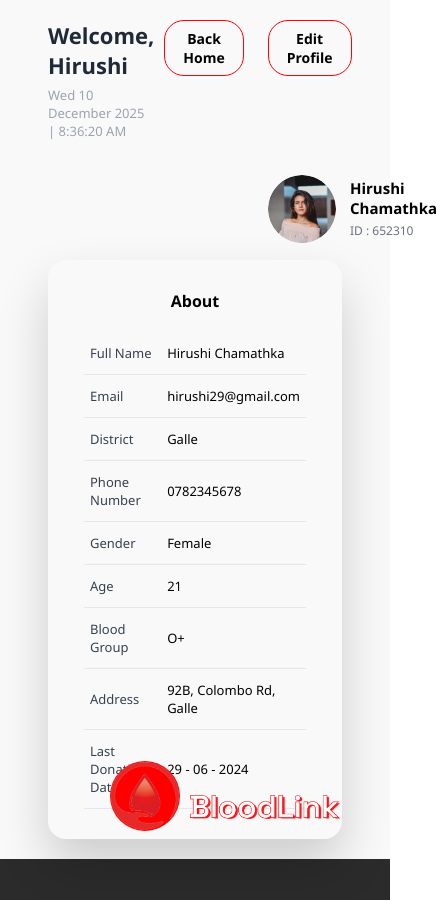
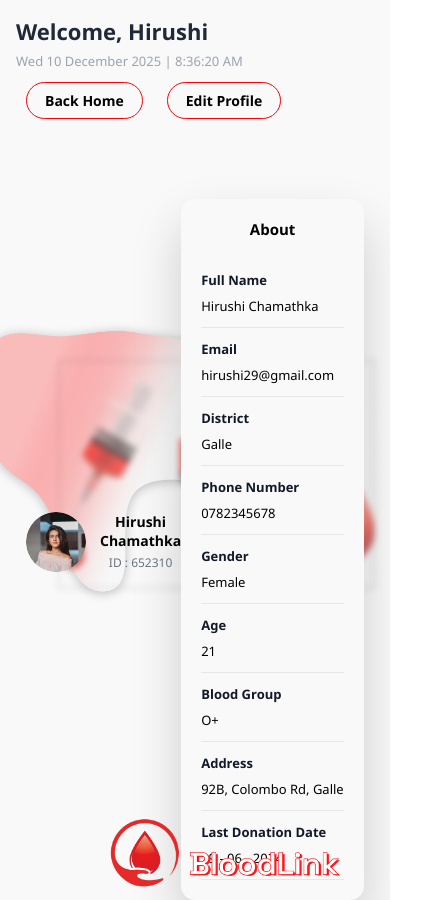
Before and after one commit to Achira-menath/blood-donation-management-system, a React (Create React App) app: page /blood-donation-management-system/Viewprofile in a window 390 px wide. Shown: the top 900 px of the page, 437 px wide, since content can reach past the window. Built offline with nearby package versions, Linux system fonts and the light colour scheme.

Commit message:
edite view profile

```diff
--- a/src/Pages/Profile/View-profile.css
+++ b/src/Pages/Profile/View-profile.css
@@ -8,7 +8,24 @@
   padding: 20px 48px;
   position: relative;
   font-family: "Inter", sans-serif;
+  padding-bottom: 0;
+  overflow: hidden;
+  box-shadow: 0 10px 20px rgba(0, 0, 0, 0.15);
+
+
 }
+
+.logo,
+.bloodlink {
+  background: transparent !important;
+}
+
+.footer {
+  display: flex;
+  align-items: flex-start; /* text starts from top */
+}
+
+
 
 /* ================= HEADER ================= */
 .profile-header {
@@ -134,3 +151,99 @@
   width: 150px;
   z-index: 3;
 }
+ /* ================= MOBILE RESPONSIVE ================= */
+@media (max-width: 768px) {
+
+  /* PAGE */
+  .profile-page {
+    padding: 16px;
+    background-size: 120%;
+    min-height: auto;
+  }
+
+  /* HEADER */
+  .profile-header {
+    flex-direction: column;
+    gap: 12px;
+  }
+
+  .header-buttons {
+    width: 100%;
+    justify-content: flex-start;
+    flex-wrap: wrap;
+  }
+
+  .outline-btn {
+    font-size: 12px;
+    padding: 7px 18px;
+  }
+
+  /* PROFILE WRAPPER */
+  .profile-wrapper {
+    margin-top: 80px;
+    padding: 0 10px;
+  }
+
+  /* USER INFO */
+  .user-info {
+    position: static;
+    justify-content: center;
+    margin-bottom: 16px;
+    text-align: center;
+  }
+
+  .user-info img {
+    width: 60px;
+    height: 60px;
+  }
+
+  .user-info h3 {
+    font-size: 14px;
+  }
+
+  /* CARD */
+  .profile-card {
+    width: 100%;
+    padding: 20px;
+    border-radius: 14px;
+  }
+
+  .profile-card h2 {
+    font-size: 15px;
+  }
+
+  .profile-card table {
+    font-size: 12px;
+  }
+
+  .profile-card tr {
+    display: flex;
+    flex-direction: column;
+    padding: 8px 0;
+    border-bottom: 1px solid #e5e7eb;
+  }
+
+  .profile-card td {
+    border-bottom: none;
+    padding: 4px 0;
+  }
+
+  .profile-card td:first-child {
+    width: 100%;
+    font-weight: 600;
+    color: #111827;
+  }
+
+  /* LOGOS */
+  .logo {
+    right: 16px;
+    bottom: 16px;
+    width: 40px;
+  }
+
+  .bloodlink {
+    right: 16px;
+    bottom: 60px;
+    width: 110px;
+  }
+}
--- a/src/Pages/Profile/View-profile.jsx
+++ b/src/Pages/Profile/View-profile.jsx
@@ -85,7 +85,6 @@ export default function ViewProfile() {
         <img src={logo} alt="logo" className="logo" />
         <img src={bloodlink} alt="BloodLink" className="bloodlink" />
       </div>
-
       <Footer bgColor="#030000" opacity={0.6} />
     </>
   );
```
